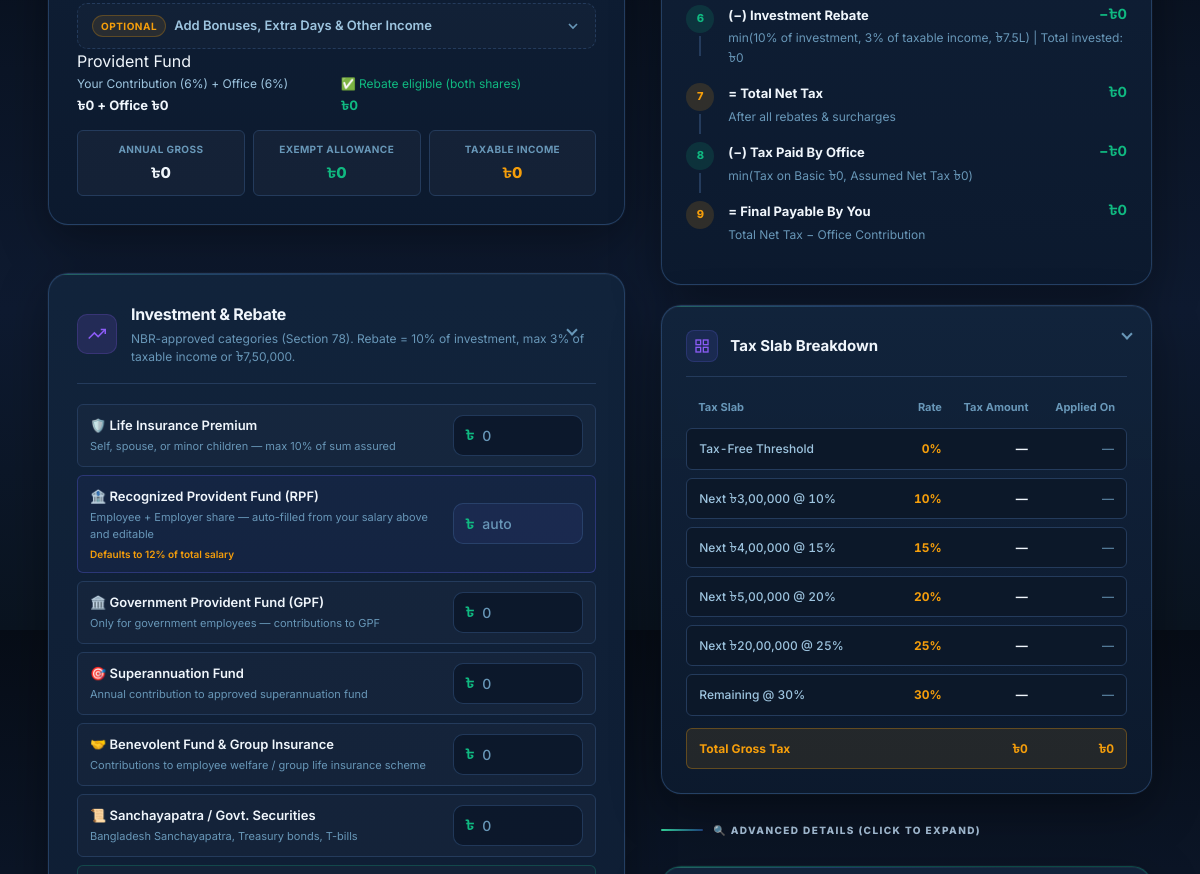
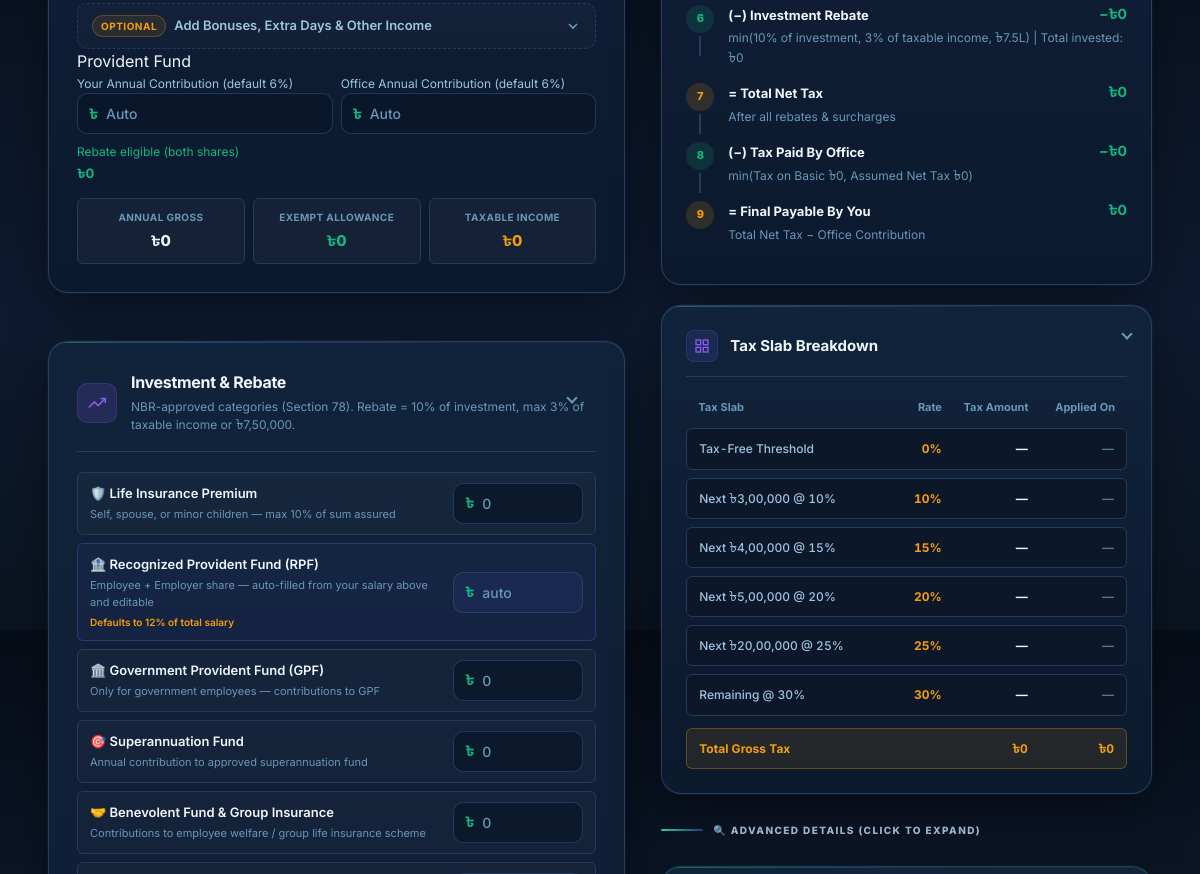
Before and after one commit to NIROB066/FinSource-Tax-Calculator, an Electron app: page Tax Calculator/index.html in a window 1200 px wide. Shown: the part 970-1844 px from the top of the page. Drawn offline with Linux system fonts and the light colour scheme.

Commit message:
feat: enhance provident fund calculation with manual override inputs and update display

```diff
--- a/Tax Calculator/calculator.js
+++ b/Tax Calculator/calculator.js
@@ -186,8 +186,14 @@ function calculate() {
     const annBasic = Math.round(julyGross * C.SALARY_BASIC_PCT) + Math.round(augGross * C.SALARY_BASIC_PCT) * augMonths;
 
     // ── 3. Provident Fund (Office share added to Gross Income) ──
-    const annPFEmployee = Math.round(totalSalary * C.PF_EMPLOYEE_PCT);
-    const annPFOffice   = Math.round(totalSalary * C.PF_OFFICE_PCT);
+    const defaultPFEmployee = Math.round(totalSalary * C.PF_EMPLOYEE_PCT);
+    const defaultPFOffice   = Math.round(totalSalary * C.PF_OFFICE_PCT);
+    const pfEmployeeInput = document.getElementById('pf-employee-input');
+    const pfOfficeInput = document.getElementById('pf-office-input');
+    const annPFEmployee = pfEmployeeInput?._manualOverride ? getVal('pf-employee-input') : defaultPFEmployee;
+    const annPFOffice   = pfOfficeInput?._manualOverride ? getVal('pf-office-input') : defaultPFOffice;
+    if (pfEmployeeInput) pfEmployeeInput.value = annPFEmployee || '';
+    if (pfOfficeInput) pfOfficeInput.value = annPFOffice || '';
 
     // Auto-fill PF in investment field if user hasn't overridden it (Employer + Employee)
     const totalPF = annPFEmployee + annPFOffice;
@@ -197,9 +203,6 @@ function calculate() {
     }
 
     // ── 4. Update PF display ──
-    const pfEmpEl = document.getElementById('pf-employee');
-    if (pfEmpEl) pfEmpEl.textContent = formatTaka(annPFEmployee) + ' + Office ' + formatTaka(annPFOffice);
-
     const pfRebEl = document.getElementById('pf-rebate-eligible');
     if (pfRebEl) pfRebEl.textContent = formatTaka(totalPF);
 
@@ -321,7 +324,7 @@ document.addEventListener('DOMContentLoaded', () => {
         pfInput.addEventListener('input', () => { pfInput._manualOverride = true; });
     }
 
-    ['festival-bonus-amt', 'perf-bonus-amt'].forEach(id => {
+    ['festival-bonus-amt', 'perf-bonus-amt', 'pf-employee-input', 'pf-office-input'].forEach(id => {
         const bonusInput = document.getElementById(id);
         if (bonusInput) {
             bonusInput.addEventListener('input', () => { bonusInput._manualOverride = true; });
--- a/Tax Calculator/index.html
+++ b/Tax Calculator/index.html
@@ -781,8 +781,13 @@
                         <div class="pf-summary-box">
                             <div class="pf-title">Provident Fund</div>
                             <div class="pf-grid">
-                                <div class="pf-item">Your Contribution (6%) + Office (6%)<strong id="pf-employee">৳0</strong></div>
-                                <div class="pf-item" style="color:var(--accent-green)">✅ Rebate eligible (both shares)<strong id="pf-rebate-eligible" style="color:var(--accent-green)">৳0</strong></div>
+                                <div class="pf-item">Your Annual Contribution (default 6%)
+                                    <div class="input-wrapper"><span class="input-prefix">৳</span><input type="number" id="pf-employee-input" class="form-input" placeholder="Auto" min="0" oninput="this._manualOverride = true; calculate()"></div>
+                                </div>
+                                <div class="pf-item">Office Annual Contribution (default 6%)
+                                    <div class="input-wrapper"><span class="input-prefix">৳</span><input type="number" id="pf-office-input" class="form-input" placeholder="Auto" min="0" oninput="this._manualOverride = true; calculate()"></div>
+                                </div>
+                                <div class="pf-item" style="color:var(--accent-green)">Rebate eligible (both shares)<strong id="pf-rebate-eligible" style="color:var(--accent-green)">৳0</strong></div>
                             </div>
                         </div>
 
```
Also changed, not shown: docs/calculator.js (+9 -6 lines), docs/index.html (+7 -2 lines).
